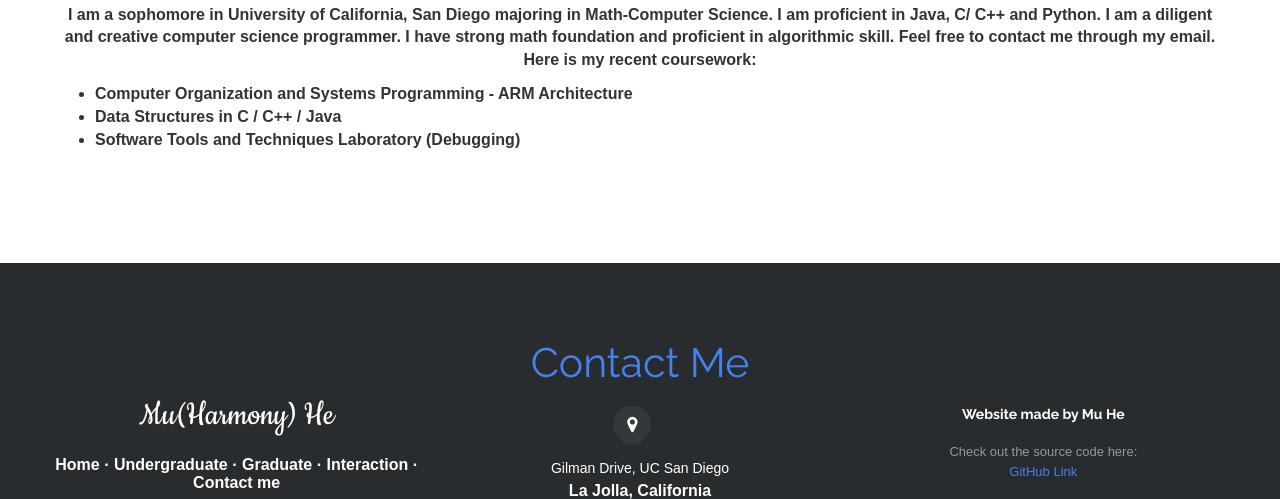
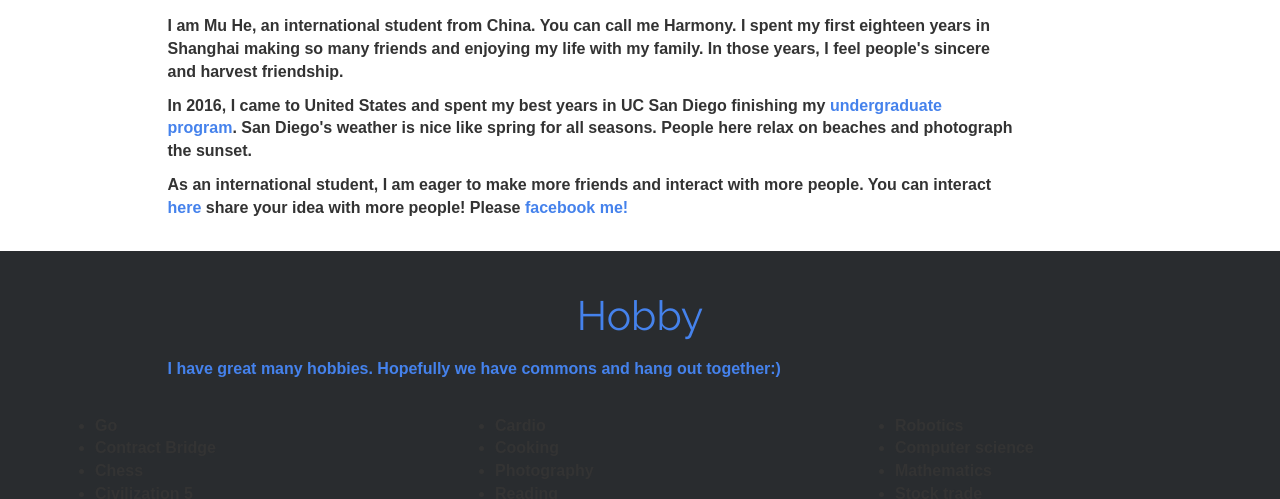
Before and after one commit to muh005/Mu-He-portfolio, a plain HTML site: page index.html in a window 1280 px wide. Shown: the part 1002-1501 px from the top of the page. Drawn offline with Linux system fonts and the light colour scheme.

Commit message:
personal website

```diff
--- a/index.html
+++ b/index.html
@@ -1,3 +1,4 @@
+
 <!DOCTYPE html>
 <html>
 <head>
@@ -50,29 +51,89 @@
 
 	<div id="header">
 	 <div class="jumbotron">
-	  <h1>Mu(Harmony) He</h1><img src="assets/img/Harmony.png" width="250" height="250">
-		<p><strong>S</strong>ophomore, <strong>BS M</strong>ath-<strong>C</strong>omputer <strong>S</strong>cience, <strong>UC S</strong>an<strong> D</strong>iego</p>
+	 <h1>Mu(Harmony) He</h1><img src="assets/img/me.png" width="250" height="250">
 		<div class="social-links social-icons">
 	  	<a href="https://facebook.com/mu.he.7923" target="_blank"><span class="fa fa-facebook"></span></a>
 	  	<a href="https://github.com/muh005" target="_blank"><span class="fa fa-github"></span></a>
 		  <a href="mailto:muh005@ucsd.edu" target="_blank"><span class="fa fa-envelope"></span></a>
 		</div>
-   </div>
+	 </div>
   </div>
 
 	<div class="container section" id="about me">
 	  <h1 class="text-nowrap text-center text-primary">About Me</h1>
-		<p class="text-center">I am a <strong>sophomore</strong> in <strong>University of California, San Diego</strong> majoring in <strong>Math-Computer
-		        Science</strong>.
-						I am proficient in Java, C/ C++ and Python. I am a diligent and creative computer science programmer. I have strong math foundation and proficient in algorithmic skill. Feel free to contact me through my email. Here is my recent coursework:</p>
-						<ul>
-						  <li>Computer Organization and Systems Programming - ARM Architecture</li>
-							<li>Data Structures in C / C++ / Java</li>
-							<li>Software Tools and Techniques Laboratory (Debugging)</li>
-						</ul>
+     <div class="col-md-9 col-md-offset-1">
+       <p>Hello, my friends, welcome to my place, hopefully you enjoy it! <br></br>I am Mu He, an international student
+from China. You can call me Harmony. I spent my first eighteen years in Shanghai making so many friends and enjoying my
+life with my family. In those years, I feel people's sincere and harvest friendship.</p>
+<p>In 2016, I came to United States and spent my best years in UC San Diego finishing my
+<a href="undergraduate.html">undergraduate program</a>. San Diego's weather is nice like spring for all seasons.
+People here relax on beaches and photograph the sunset.</p>
+<p>As an international student, I am eager to make more friends and interact with more people.
+You can interact <a href="interaction.html">here</a> share your idea with more people! Please <a href="https://facebook.com/mu.he.7923">facebook me!</a></p>
+     </div>
+  </div>
 	</div>
 
-	<footer id="contact">
+ <div class="dark-section">
+  <div class="container section" id="hobby">
+    <h1 class="text-nowrap text-center text-primary">Hobby</h1>
+     <div class="col-md-9 col-md-offset-1">
+       <p class="text-nowrap text-primary">I have great many hobbies. Hopefully we have commons and hang out together:)<br></br></p>
+		</div>
+
+		 <div class="row">
+		   <div class="col-md-4">
+         <ul>
+           <li>Go</li>
+           <li>Contract Bridge</li>
+           <li>Chess</li>
+					 <li>Civilization 5</li>
+         </ul>
+				</div>
+
+				<div class="col-md-4">
+				 <ul>
+				   <li>Cardio</li>
+					 <li>Cooking</li>
+					 <li>Photography</li>
+					 <li>Reading</li>
+				 </ul>
+				</div>
+
+				<div class="col-md-4">
+				 <ul>
+				   <li>Robotics</li>
+					 <li>Computer science</li>
+					 <li>Mathematics</li>
+					 <li>Stock trade</li>
+				 </ul>
+				</div>
+     </div>
+  </div>
+  </div>
+
+	<div class="container section text-center" id="activity">
+	  <h1 class="text-nowrap text-center text-primary">Activity</h1>
+		  <div class="col-md-9 col-md-offset-1">
+			  <p class="text-nowrap"> As a member of TMC SCORE, I'd like to introduce you some events. I am sure you will like it!</p>
+			</div>
+
+		<div class="row">
+			<div class="col-md-6">
+			  <h1><a href="https://www.facebook.com/events/123191778398139/">Childhood Snacks</a></h1><img src="assets/img/childhoodsnacks.png" width="475" height="250">
+				<h2>Join us as we relive those childhood days, and as we use food to highlight the beauty of diversity at UCSD, destress from midterms, integrate with students from other countries and cultures, and make Marshall a more inclusive & welcoming community.</h2>
+			</div>
+
+			<div class="col-md-6">
+			  <h1><a href="https://www.facebook.com/events/252426841954776/">Share the love</a></h1><img src="assets/img/sharethelove.png" width="475" height="250">
+		    <h2>Feeling stressed for finals? Join us at Marshall field/K lawn and welcome the winter season with hot cocoa and care packages.
+				Hopefully, those warm vibes will accompany you throughout the winter and bring you extra luck for your finals.</h2>
+		  </div>
+		</div>
+	</div>
+
+<footer id="contact">
 	 <h1 class="text-center text-primary">Contact Me</h1>
 	 <div class="row">
 	   <div class="col-md-4 footer-navigation">
```
Also changed, not shown: undergraduate.html (+33 -3 lines), assets/img/childhoodsnacks.png (added), assets/img/me.png (added), assets/img/sharethelove.png (added), 2 other files.
